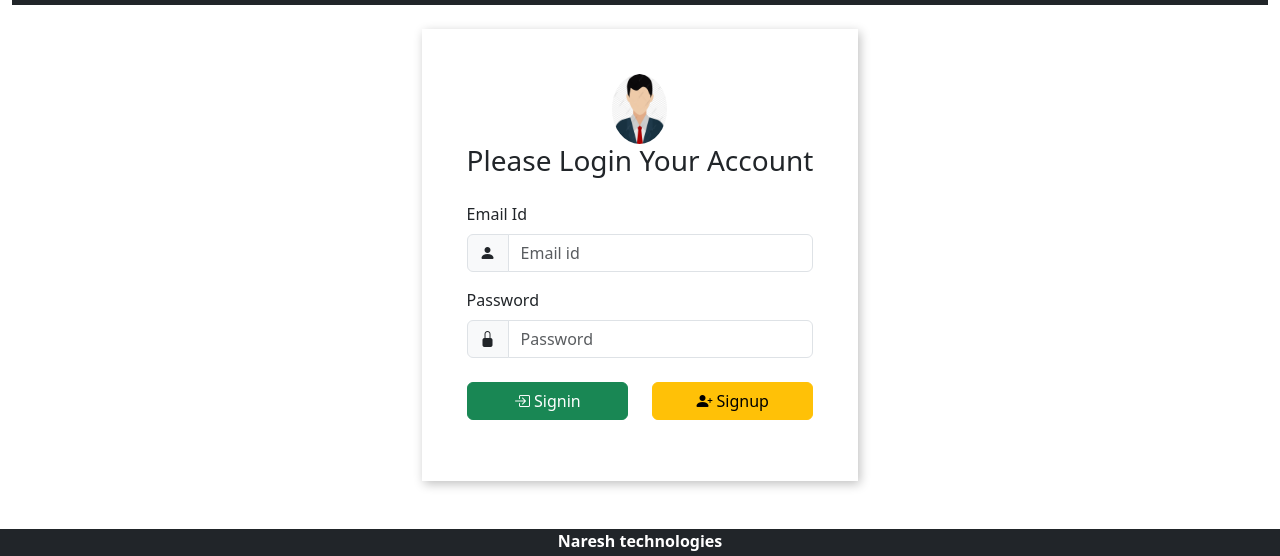
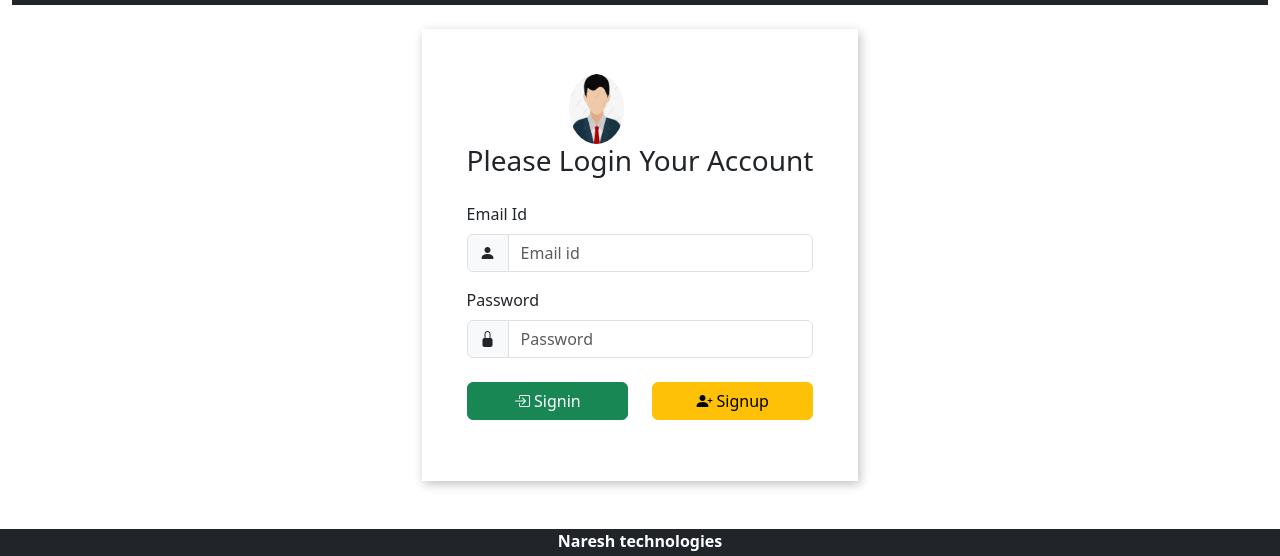
Before and after one commit to Ayushkumar0503/NareshIT_clone, a website: page login.html in a window 1280 px wide. Shown: the part 157-713 px from the top of the page. Drawn offline with nearby package versions, Linux system fonts and the light colour scheme.

Commit message:
Update login.html

```diff
--- a/login.html
+++ b/login.html
@@ -87,7 +87,7 @@
                 <div class="col-md-12">
                     <div class="d-flex justify-content-center align-items-center">
                         <div class="log-form">
-                                <div class="text-center  d-flex justify-content-center align-items-center w-100 h-50">
+                                <div class="text-center  d-flex justify-content-center align-items-center w-75 h-50">
                                   <img src="./public/images/log in.jpg" class="rounded-circle" height="70em" width="55em">
                                 </div>
                             <h3 class="text-center mb-4">Please Login Your Account</h3>
```
